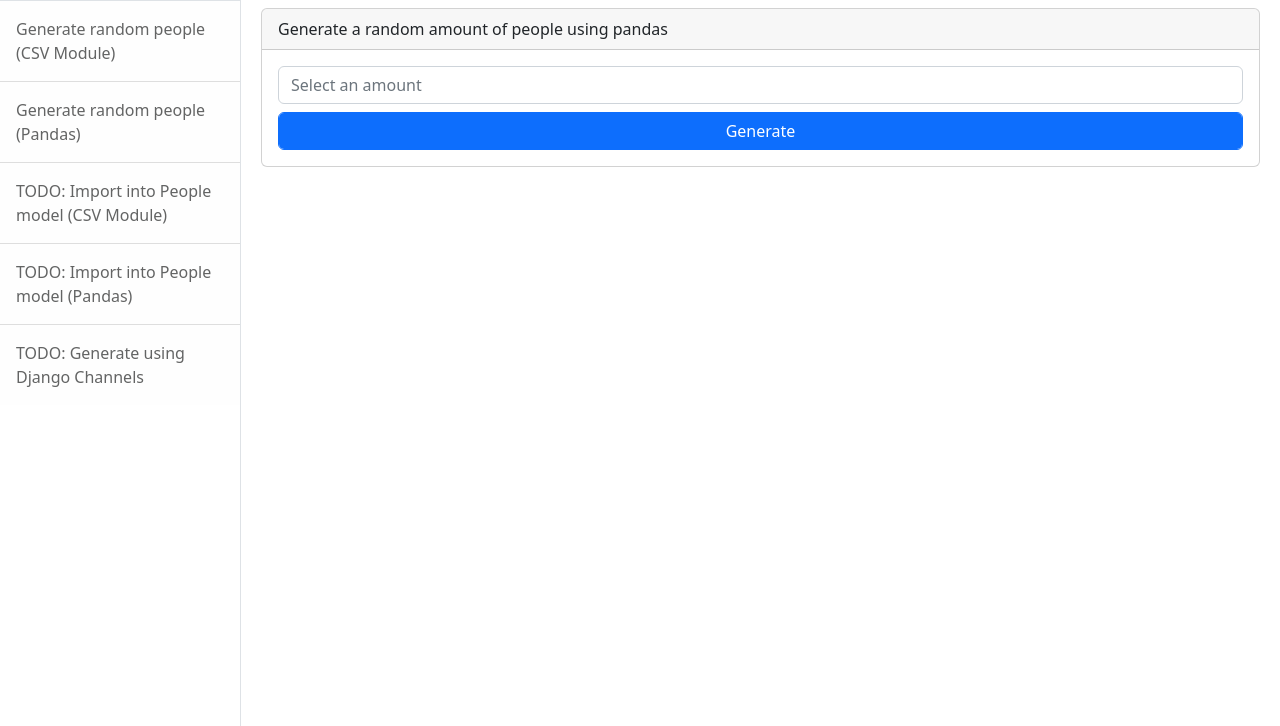
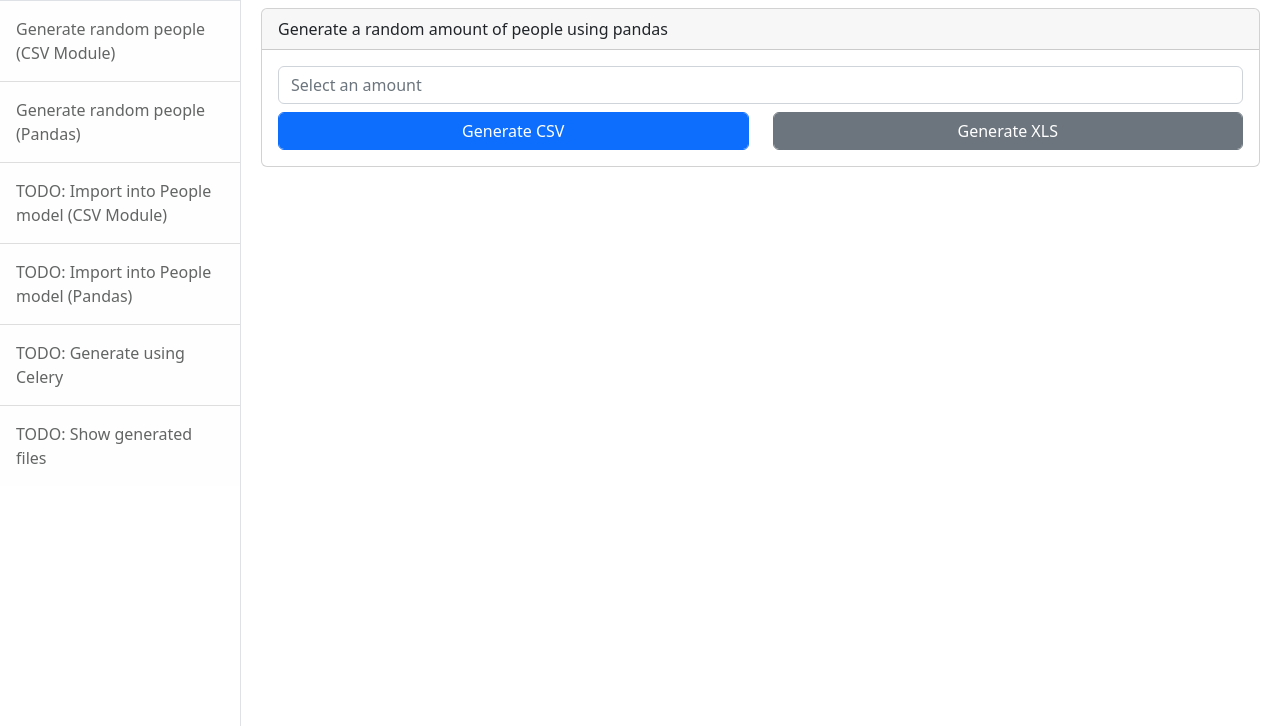
Before and after one commit to virusereturns/csv-operations, a Django app: page /generate-random-people-pandas/ in a window 1280 px wide. Shown: the part 57-783 px from the top of the page. Run offline with Django 4.2, Linux system fonts and the light colour scheme; parts of the project's set-up code (start-up, migrations or seed data) failed here and were passed over; some libraries are stand-ins or nearby versions.

Commit message:
integrated celery

```diff
--- a/core/views.py
+++ b/core/views.py
@@ -1,6 +1,7 @@
 import csv
 from time import perf_counter
 
+from django.conf import settings
 from django.shortcuts import render
 from django.http import HttpResponse
 from django.views.generic import TemplateView
@@ -10,6 +11,10 @@ import pandas as pd
 from faker import Faker
 
 from .models import Person
+from .utils import generate_people_list, people_generator
+from core import tasks
+
+from icecream import ic
 
 
 class HomePageView(TemplateView):
@@ -30,16 +35,13 @@ class GenerateRandomPeopleCsv(TemplateView):
         amount = int(request.POST.get('amount', 10))
         response = HttpResponse(content_type='text/csv')
         response['Content-Disposition'] = f'attachment; filename={amount}_people.csv'
-
-        fake = Faker()
         writer = csv.writer(response)
         writer.writerow(['name', 'age', 'email', 'phone'])
-
-        for _ in range(amount):
-            writer.writerow([fake.name(), fake.random_int(min=18, max=100, step=1), fake.email(), fake.phone_number()])
-
+        list_of_people = generate_people_list(amount)
+        writer.writerows(list_of_people)
         tend = perf_counter()
-        print(f"Time taken: {tend - tstart:.5f}s")
+        if settings.DEBUG:
+            print(f"Time taken: {tend - tstart:.5f}s")
         return response
 
     def get_context_data(self, **kwargs):
@@ -59,24 +61,19 @@ class GenerateRandomPeopleWithPandas(TemplateView):
     def post(self, request, *args, **kwargs):
         tstart = perf_counter()
         amount = int(request.POST.get('amount', 0))
-        response = HttpResponse(content_type='text/csv')
-        response['Content-Disposition'] = f'attachment; filename={amount}_people.csv'
 
-        fake = Faker()
-        people = []
+        df = pd.DataFrame(people_generator(amount))
+        filetype = request.POST.get('filetype', 'csv')
+        if filetype == "xls":
+            response = HttpResponse(content_type='application/vnd.ms-excel')
+            response['Content-Disposition'] = f'attachment; filename={amount}_people.xlsx'
+            df.to_excel(response, index=False)
+        else:
+            response = HttpResponse(content_type='text/csv')
+            response['Content-Disposition'] = f'attachment; filename={amount}_people.csv'
+            df.to_csv(response, index=False)
+        tend = perf_counter()
+        if settings.DEBUG:
+            print(f"Time taken: {tend - tstart:.5f}s")
 
-        for _ in range(amount):
-            people.append(
-                {
-                    'name': fake.name(),
-                    'age': fake.random_int(min=18, max=100, step=1),
-                    'email': fake.email(),
-                    'phone': fake.phone_number(),
-                }
-            )
-
-        df = pd.DataFrame(people)
-        df.to_csv(response, index=False)
-        tend = perf_counter()
-        print(f"Time taken: {tend - tstart:.5f}s")
         return response
--- a/csv_operations/__init__.py
+++ b/csv_operations/__init__.py
@@ -0,0 +1,5 @@
+# This will make sure the app is always imported when
+# Django starts so that shared_task will use this app.
+from .celery import app as celery_app
+
+__all__ = ('celery_app',)
--- a/csv_operations/requirements.txt
+++ b/csv_operations/requirements.txt
@@ -3,4 +3,5 @@ django-extensions
 django-browser-reload
 pandas
 faker
-django-channels
+celery
+django-redis
--- a/csv_operations/settings.py
+++ b/csv_operations/settings.py
@@ -137,3 +137,6 @@ STATIC_ROOT = 'staticfiles/'
 # https://docs.djangoproject.com/en/4.2/ref/settings/#default-auto-field
 
 DEFAULT_AUTO_FIELD = 'django.db.models.BigAutoField'
+
+CELERY_BROKER_URL = 'redis://localhost:6379/0'  # Replace with your Redis connection details
+CELERY_RESULT_BACKEND = 'redis://localhost:6379/0'  # Replace with your Redis connection details
--- a/templates/core/generate_random_people.html
+++ b/templates/core/generate_random_people.html
@@ -15,10 +15,17 @@
         placeholder="Select an amount"
       />
       {% csrf_token %}
-      <div class="mt-2">
-        <button type="submit" class="btn btn-primary form-control">
-          Generate
-        </button>
+      <div class="mt-2 row">
+        <div class="col">
+          <button type="submit" name="filetype" value="csv" class="btn btn-primary form-control">
+            Generate CSV
+          </button>
+        </div>
+        {% if mode == "pandas" %}
+        <div class="col">
+          <button class="btn btn-secondary form-control" name="filetype" value="xls">Generate XLS</button>
+        </div>
+        {% endif %}
       </div>
     </form>
   </div>
--- a/templates/partials/messages.html
+++ b/templates/partials/messages.html
@@ -1,8 +1,8 @@
 {% for message in messages %}
-<div class="container-fluid p-0">
+<div class="container-fluid p-0 m-2">
   <div class="alert {{ message.tags }} alert-dismissible" role="alert" >
     <button type="button" class="btn-close" data-bs-dismiss="alert" aria-label="Close"></button>
-      <span aria-hidden="True">&times;</span>
+      <span aria-hidden="True">&raquo;</span>
     </button>
     {{ message }}
   </div>
--- a/templates/partials/sidebar.html
+++ b/templates/partials/sidebar.html
@@ -14,7 +14,10 @@
         TODO: Import into People model (Pandas)
       </a>
       <a class="list-group-item list-group-item-action list-group-item-light p-3" href='#'>
-        TODO: Generate using Django Channels
+        TODO: Generate using Celery
+      </a>
+      <a class="list-group-item list-group-item-action list-group-item-light p-3" href='#'>
+        TODO: Show generated files
       </a>
   </div>
 </div>
```
Also changed, not shown: core/models.py (+25 -0 lines), core/tasks.py (added, +25 -0 lines), core/utils.py (added, +32 -0 lines), csv_operations/celery.py (added, +22 -0 lines), README.md, core/migrations/0002_csvfile.py (added), core/migrations/0003_storedfile_delete_csvfile.py (added), templates/home.html (line endings or trailing spaces), templates/partials/top-navigation.html (line endings or trailing spaces), 1 other file.
